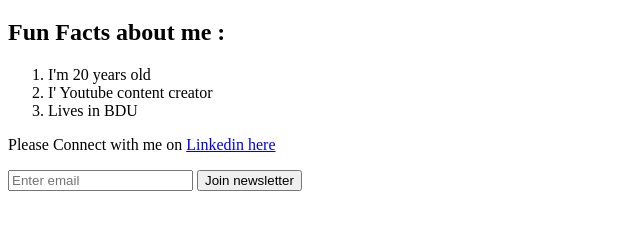
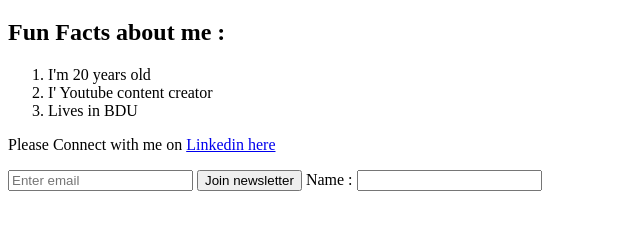
Before and after one commit to Meargteame/frontend-developer, a plain HTML site: page Module-1/Projects/app1/personal.html in a window 1280 px wide. Shown: the part 173-402 px from the top of the page, without its empty margins (0-640 px from the left). Drawn offline with Linux system fonts and the light colour scheme.

Commit message:
Module - 01-  HTML Section ended

```diff
--- a/Module-1/Projects/app1/personal.html
+++ b/Module-1/Projects/app1/personal.html
@@ -20,5 +20,11 @@
 
     <input type="email" placeholder="Enter email ">
     <button> Join newsletter </button>
+
+
+    <!-- The importance of the labels is when touching them the input will be pop up  -->
+
+    <label for="name">Name : </label>
+    <input type="text" id="name">
 </body>
 </html>
```
